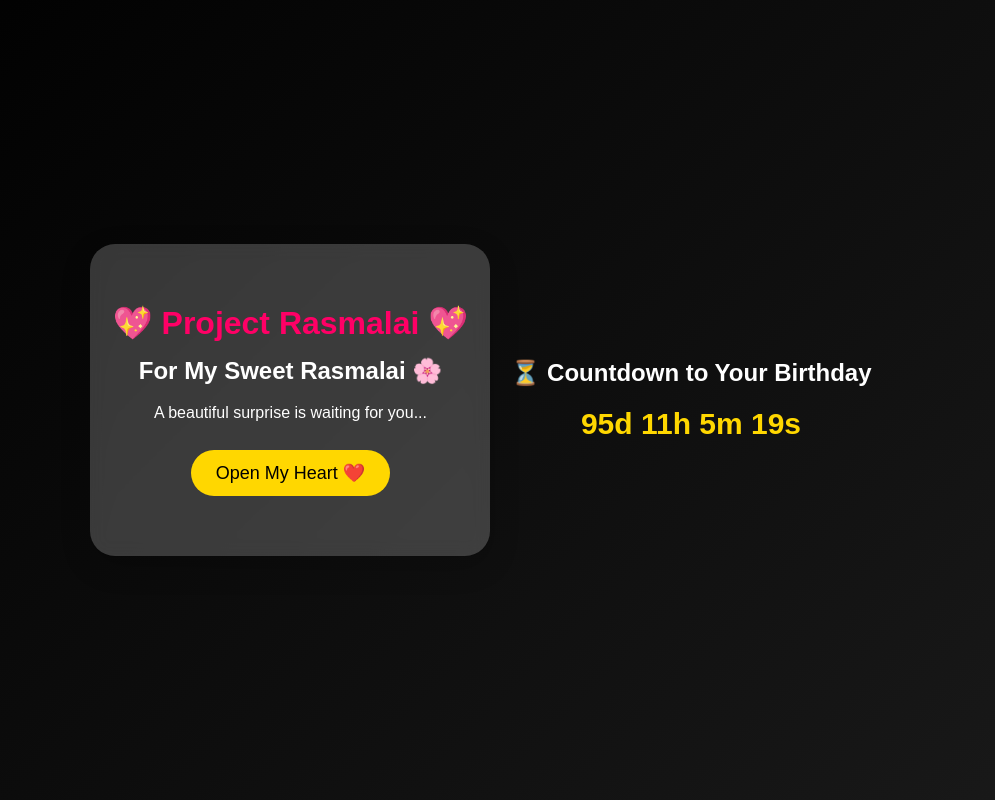
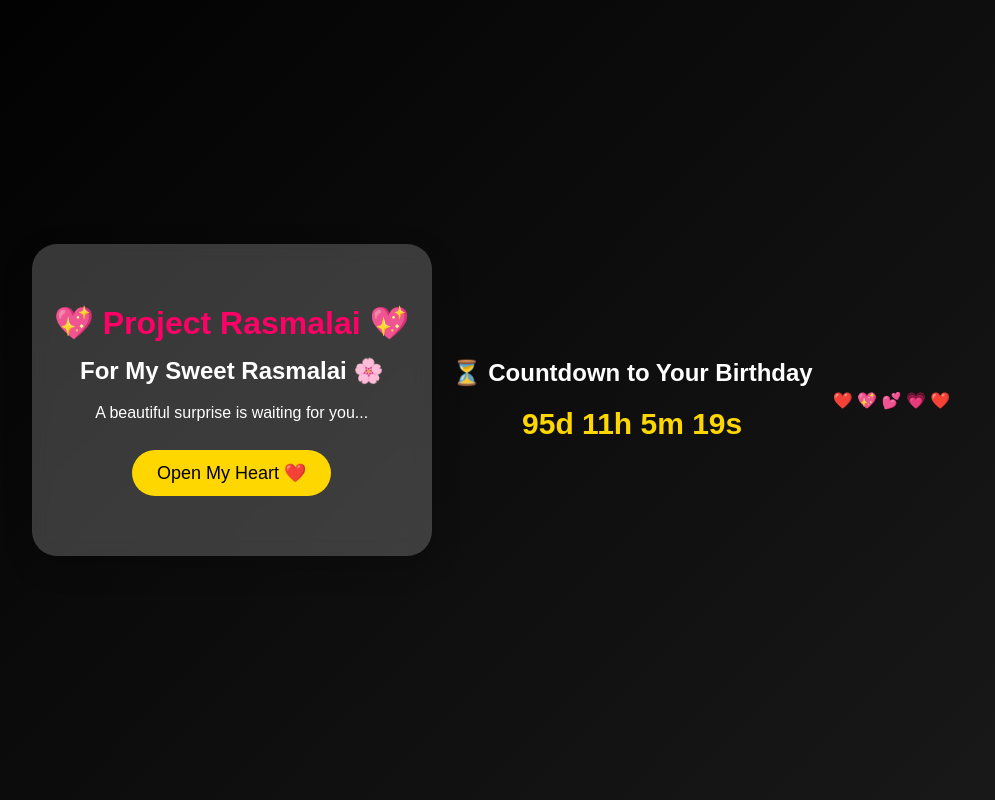
Before and after one commit to shaquibalam7866-bit/Project-rasmalai-, a plain HTML site: page index.html in a window 1280 px wide. Shown: the whole page, without its empty margins (149-1144 px from the left). Drawn offline with Linux system fonts and the light colour scheme.

Commit message:
Update index.html

```diff
--- a/index.html
+++ b/index.html
@@ -55,4 +55,11 @@ setInterval(function () {
 }, 1000);
 </script>
 </body>
+  <div class="hearts">
+  <span>❤️</span>
+  <span>💖</span>
+  <span>💕</span>
+  <span>💗</span>
+  <span>❤️</span>
+  </div>
 </html>
```
